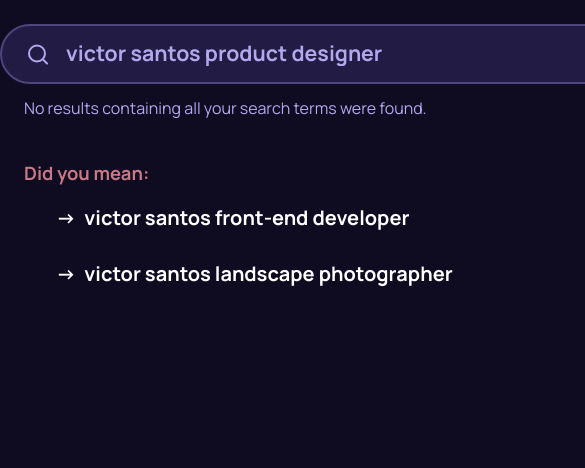
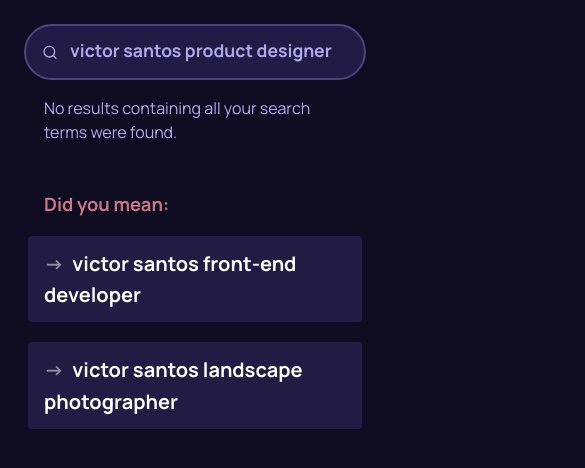
Before and after one commit to victorgaard/portfolio, a React (Create React App) app: page / in a window 390 px wide. Shown: the top 468 px of the page, 585 px wide, since content can reach past the window. Built offline with nearby package versions, Linux system fonts and the light colour scheme.

Commit message:
Responsive CSS to the rescue

```diff
--- a/src/App.css
+++ b/src/App.css
@@ -469,7 +469,7 @@ ul li::before {
 
 .Iframe {
   opacity: 0;
-  animation: fadeInUp 0.2s .5s forwards;
+  animation: fadeInUp 0.2s 0.5s forwards;
 }
 
 @keyframes fadeInUp {
@@ -482,3 +482,89 @@ ul li::before {
     opacity: 1;
   }
 }
+
+@media only screen and (max-width: 800px) {
+  .App {
+    width: 100vw;
+    max-width: 100vw;
+    padding: 0 1.5rem;
+  }
+
+  .Header-wrapper {
+    gap: 0;
+    flex-direction: column;
+  }
+
+  .App-search {
+    padding: 1rem;
+    gap: 0.75rem;
+    height: 3.5rem;
+  }
+
+  .App-search h1 {
+    font-size: 1.1rem;
+    min-height: 1.25rem;
+  }
+
+  .App-search img {
+    width: 1rem;
+    height: 1rem;
+  }
+
+  .Search-results {
+    margin: 1rem 1.25rem;
+  }
+
+  .Search-results p {
+    line-height: 1.5rem;
+  }
+
+  .Search-results--inner {
+    gap: 1.25rem;
+  }
+
+  .Search-results--inner div:nth-child(2) {
+    display: flex;
+    flex-direction: column;
+    gap: 1.25rem;
+  }
+
+  .Search-results--inner button {
+    margin: 0 -1rem;
+    padding: 0.75rem 1rem;
+    font-size: 1.25rem;
+    border-radius: 4px;
+    line-height: 1.95rem;
+    white-space: normal;
+    text-align: left;
+    background: #221c44;
+  }
+
+  .Search-results--inner button::before {
+    opacity: 0.5;
+  }
+
+  @keyframes grow {
+    from {
+      width: 72px;
+    }
+    to {
+      width: 100%;
+      max-width: 100vw;
+    }
+  }
+
+  @keyframes typing {
+    from {
+      width: 0;
+    }
+    to {
+      width: 263px;
+    }
+  }
+
+  .Frontend-wrapper,
+  .Photographer-wrapper {
+    flex-direction: column;
+  }
+}
```
